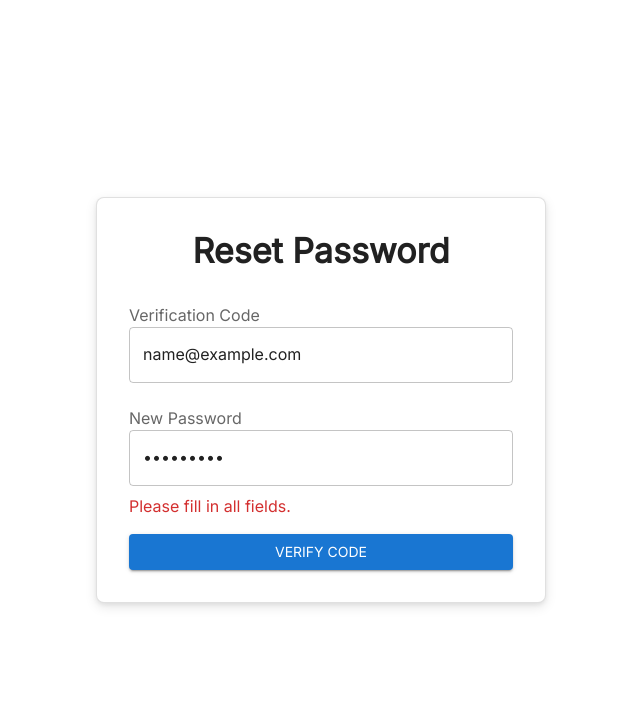
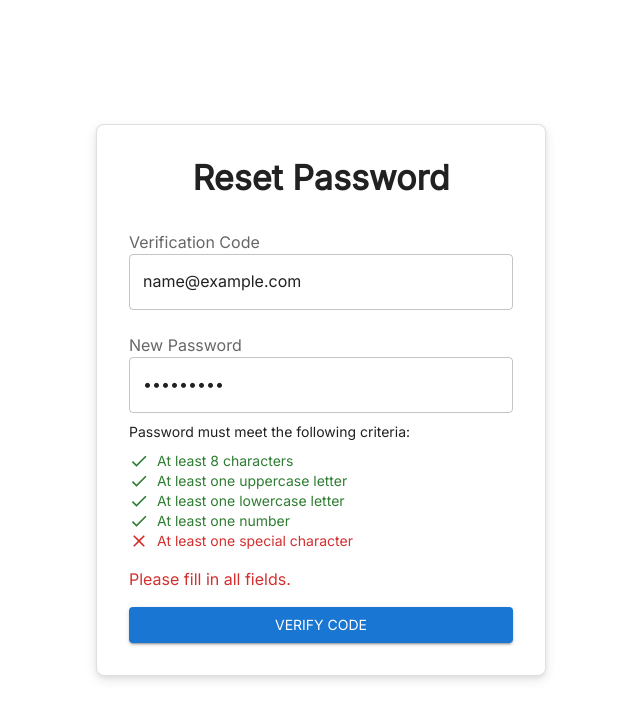
Before and after one commit to egorSheremetov02/neighbor-connect, a React (Vite) app in the folder frontend/: page /passwordreset in a window 1280 px wide. Both pictures are taken after typing "name@example.com", "Sample123" into the empty fields and a click on the button "VERIFY CODE". Shown: the top 720 px of the page, without its empty margins (319-959 px from the left). Built offline with nearby package versions, Linux system fonts and the light colour scheme.

Commit message:
Password Strength to Reset section

```diff
--- a/frontend/src/Pages/PasswordReset.jsx
+++ b/frontend/src/Pages/PasswordReset.jsx
@@ -12,6 +12,19 @@ import {
 } from "@mui/material";
 import { styled } from "@mui/material/styles";
 import { useLocation, useNavigate } from "react-router-dom";
+import CheckIcon from "@mui/icons-material/Check";
+import CloseIcon from "@mui/icons-material/Close";
+
+const passwordRequirements = [
+  { label: "At least 8 characters", test: (pw) => pw.length >= 8 },
+  { label: "At least one uppercase letter", test: (pw) => /[A-Z]/.test(pw) },
+  { label: "At least one lowercase letter", test: (pw) => /[a-z]/.test(pw) },
+  { label: "At least one number", test: (pw) => /\d/.test(pw) },
+  {
+    label: "At least one special character",
+    test: (pw) => /[!@#$%^&*(),.?":{}|<>]/.test(pw),
+  },
+];
 
 const Card = styled(MuiCard)(({ theme }) => ({
   display: "flex",
@@ -29,8 +42,14 @@ const Card = styled(MuiCard)(({ theme }) => ({
 const ResetPassword = () => {
   const [errorMessage, setErrorMessage] = useState("");
   const [successMessage, setSuccessMessage] = useState("");
+  const [isPasswordFocused, setIsPasswordFocused] = useState(false);
+  const [password, setPassword] = useState("");
   const location = useLocation();
   const navigate = useNavigate();
+
+  const passwordStatus = passwordRequirements.map((requirement) =>
+    requirement.test(password)
+  );
 
   const handleSubmit = async (event) => {
     event.preventDefault();
@@ -38,7 +57,7 @@ const ResetPassword = () => {
     const formData = {
       login: location.state?.login,
       code: event.target.elements.code?.value,
-      new_password: event.target.elements.new_password?.value,
+      new_password: password,
     };
 
     // Check for missing fields
@@ -104,9 +123,42 @@ const ResetPassword = () => {
                 fullWidth
                 variant="outlined"
                 placeholder="Enter your new password"
+                value={password}
+                onChange={(e) => setPassword(e.target.value)}
+                onFocus={() => setIsPasswordFocused(true)}
+                onBlur={() => setIsPasswordFocused(password !== "")}
                 inputProps={{ 'aria-labelledby': 'new-password-label' }}
               />
             </FormControl>
+
+            {(isPasswordFocused || password) && (
+              <Box sx={{ mb: 2 }}>
+                <Typography variant="subtitle2" sx={{ mb: 1 }}>
+                  Password must meet the following criteria:
+                </Typography>
+                {passwordRequirements.map((req, index) => (
+                  <Box
+                    key={index}
+                    sx={{ display: "flex", alignItems: "center" }}
+                  >
+                    {passwordStatus[index] ? (
+                      <CheckIcon color="success" fontSize="small" />
+                    ) : (
+                      <CloseIcon color="error" fontSize="small" />
+                    )}
+                    <Typography
+                      variant="body2"
+                      sx={{ ml: 1 }}
+                      color={
+                        passwordStatus[index] ? "success.main" : "error.main"
+                      }
+                    >
+                      {req.label}
+                    </Typography>
+                  </Box>
+                ))}
+              </Box>
+            )}
 
             {errorMessage && <Typography color="error">{errorMessage}</Typography>}
             {successMessage && <Typography color="success.main">{successMessage}</Typography>}
```
